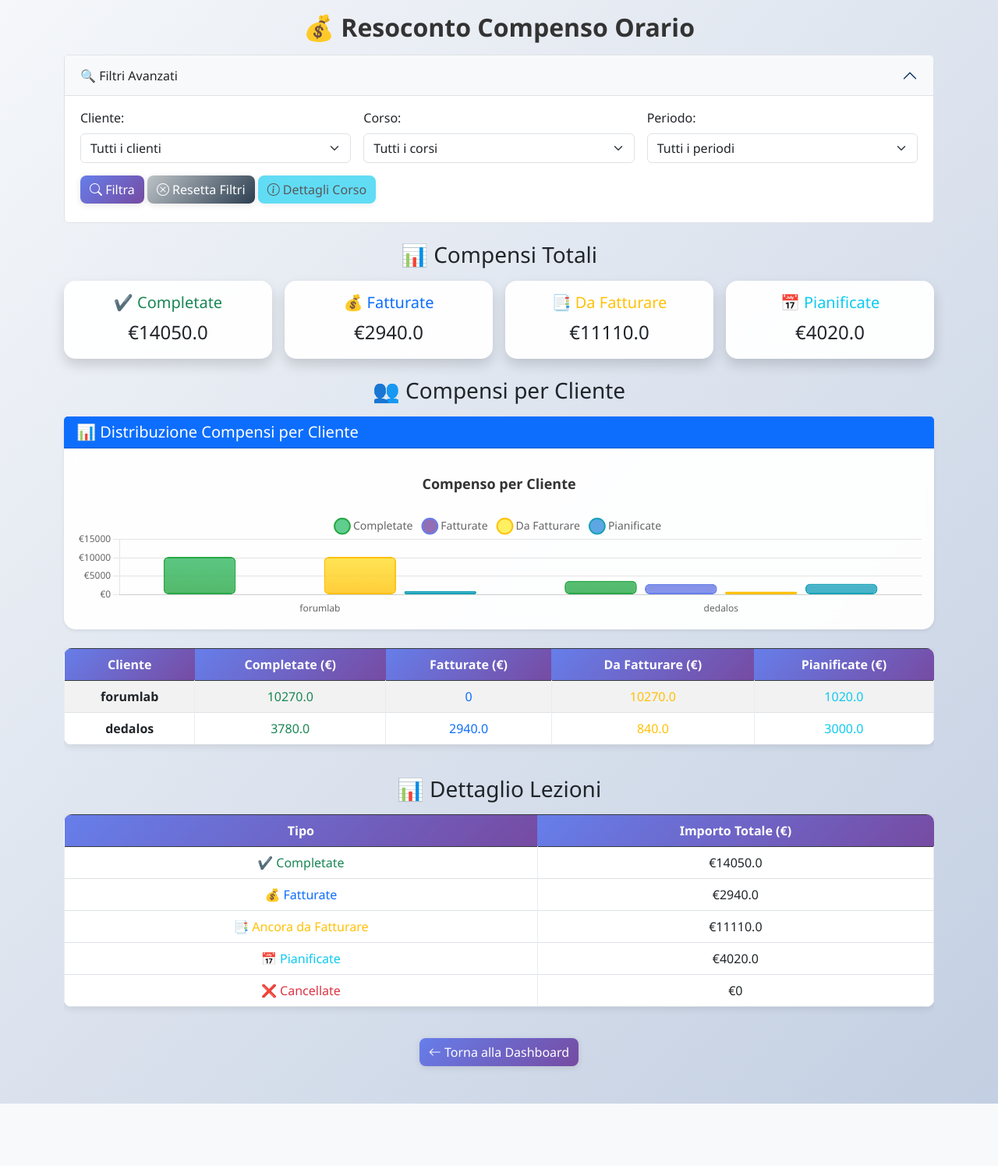
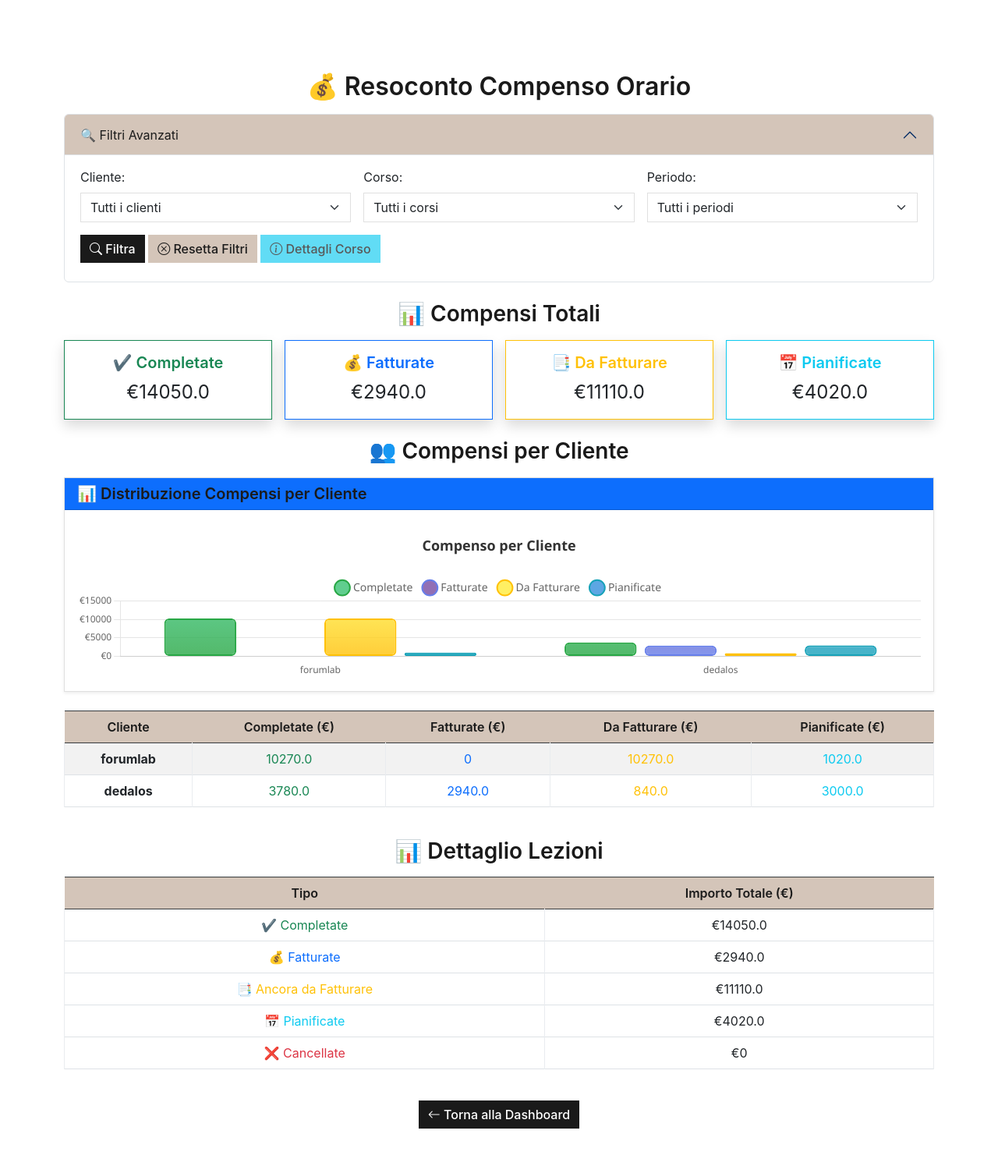
Before and after one commit to Matluc88/gestione-lezioni, a Flask app: page /compenso in a window 1280 px wide. Shown: the whole page at 78% size. Before the commit the page ends 1415 px from the top, so only its background shows below. Run offline with Flask 3, Linux system fonts and the light colour scheme; a user stored in the database is signed in; data comes from the database, SQL or seed files in the repository; data that the repository does not hold is empty; parts of the project's set-up code (start-up, migrations or seed data) failed here and were passed over; some libraries are stand-ins or nearby versions.

Commit message:
Uniformato 4 pagine rimanenti con stile Zara minimalista
- archiviate.html: rimosso gradient blu/viola, applicato stile Zara
- aggiungi_lezione.html: rimosso gradient blu/viola, applicato stile Zara
- compenso.html: rimosso gradient grigio, applicato stile Zara
- resoconto_annuale.html: rimosso gradient blu/viola, applicato stile Zara

Modifiche comuni:
- Background bianco #ffffff con padding-top: 76px
- Bottoni quadrati (border-radius: 0) neri/beige/caramello
- Card senza ombre e bordi quadrati
- Table header beige (#d4c5b9) invece di gradient colorati
- Form inputs quadrati con focus caramello (#a67c52)
- Font Apple system invece di Segoe UI
- Rimozione hover effects e trasformazioni

```diff
--- a/templates/compenso.html
+++ b/templates/compenso.html
@@ -8,61 +8,79 @@
     <link rel="stylesheet" href="https://cdn.jsdelivr.net/npm/bootstrap-icons@1.10.0/font/bootstrap-icons.css">
     <style>
         body {
-            background: linear-gradient(135deg, #f5f7fa 0%, #c3cfe2 100%);
+            background: #ffffff;
             min-height: 100vh;
-            font-family: 'Segoe UI', Tahoma, Geneva, Verdana, sans-serif;
+            font-family: -apple-system, BlinkMacSystemFont, 'Segoe UI', Roboto, 'Helvetica Neue', Arial, sans-serif;
+            padding-top: 76px;
         }
 
         .btn {
-            border-radius: 8px;
+            border-radius: 0;
             font-weight: 500;
             transition: all 0.3s ease;
-            box-shadow: 0 2px 8px rgba(0, 0, 0, 0.1);
+            box-shadow: none;
             border: none;
         }
 
-        .btn:hover {
-            transform: translateY(-1px);
-            box-shadow: 0 4px 12px rgba(0, 0, 0, 0.15);
+        .btn-primary {
+            background-color: #1a1a1a;
+            color: #ffffff;
         }
 
-        .btn-primary {
-            background: linear-gradient(135deg, #667eea, #764ba2);
+        .btn-primary:hover {
+            background-color: #a67c52;
+            color: #ffffff;
         }
 
         .btn-secondary {
-            background: linear-gradient(135deg, #bdc3c7, #2c3e50);
+            background-color: #d4c5b9;
+            color: #1a1a1a;
+        }
+
+        .btn-secondary:hover {
+            background-color: #a67c52;
+            color: #ffffff;
+        }
+
+        .btn-info {
+            background-color: #1a1a1a;
+            color: #ffffff;
+        }
+
+        .btn-info:hover {
+            background-color: #a67c52;
+            color: #ffffff;
         }
 
         .card {
-            border-radius: 15px;
-            box-shadow: 0 4px 15px rgba(0, 0, 0, 0.1);
-            border: none;
-            background: rgba(255, 255, 255, 0.95);
-            backdrop-filter: blur(10px);
-            transition: transform 0.2s;
+            border-radius: 0;
+            box-shadow: none;
+            border: 1px solid #e0e0e0;
+            background: #ffffff;
+            backdrop-filter: none;
+            transition: none;
         }
 
         .card:hover {
-            transform: scale(1.02);
+            transform: none;
         }
 
-        h2 {
-            color: #333;
+        h2, h3, h4, h5 {
+            color: #1a1a1a;
             text-shadow: none;
             font-weight: 600;
         }
 
         .table {
             background: white;
-            border-radius: 10px;
+            border-radius: 0;
             overflow: hidden;
-            box-shadow: 0 2px 10px rgba(0, 0, 0, 0.1);
+            box-shadow: none;
         }
 
         .table th {
-            background: linear-gradient(135deg, #667eea, #764ba2);
-            color: white;
+            background-color: #d4c5b9;
+            color: #1a1a1a;
             border: none;
             font-weight: 600;
         }
@@ -73,7 +91,7 @@
         }
 
         .table-striped tbody tr:nth-of-type(odd) {
-            background-color: rgba(102, 126, 234, 0.05);
+            background-color: rgba(212, 197, 185, 0.1);
         }
 
         @media (max-width: 768px) {
@@ -128,13 +146,31 @@
         }
 
         .filter-card {
-            border-radius: 10px;
+            border-radius: 0;
             margin-bottom: 20px;
         }
 
         .accordion-button:not(.collapsed) {
-            background-color: #f8f9fa;
-            color: #212529;
+            background-color: #d4c5b9;
+            color: #1a1a1a;
+        }
+
+        .accordion-button {
+            border-radius: 0;
+        }
+
+        .form-control, .form-select {
+            border-radius: 0;
+            border: 1px solid #e0e0e0;
+        }
+
+        .form-control:focus, .form-select:focus {
+            border-color: #a67c52;
+            box-shadow: 0 0 0 0.2rem rgba(166, 124, 82, 0.25);
+        }
+
+        .card-header {
+            border-radius: 0 !important;
         }
     </style>
 </head>
```
Also changed, not shown: templates/aggiungi_lezione.html (+59 -30 lines), templates/archiviate.html (+56 -21 lines), templates/resoconto_annuale.html (+45 -26 lines).
